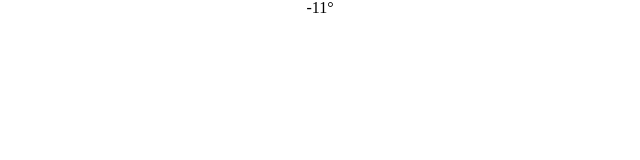
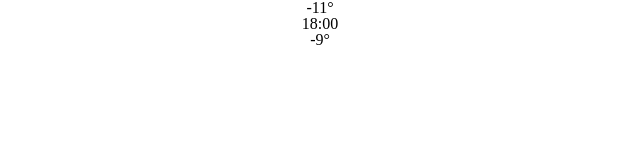
Before and after one commit to drdevlin/really-simple-weather-2, a React (Create React App) app: page / in a window 1280 px wide. Shown: the top 160 px of the page, without its empty margins (320-960 px from the left). Built offline with nearby package versions, Linux system fonts and the light colour scheme.

Commit message:
<Extreme />: display data from store

```diff
--- a/src/components/Extreme/Extreme.js
+++ b/src/components/Extreme/Extreme.js
@@ -3,9 +3,13 @@ import { connect } from 'react-redux';
 import './Extreme.css';
 
 function Extreme({ temp, type, time }) {
+  const hour = new Date(time).getHours();
+  const timeText = `${hour}:00`;
+
   return (
     <section className='Extreme' aria-label='High or low temperature'>
-
+      <p>{timeText}</p>
+      <p>{temp}<span className={type}>°</span></p>
     </section>
   );
 }
```
Also changed, not shown: 1 other file (tests, documents, lock files or other folders).
